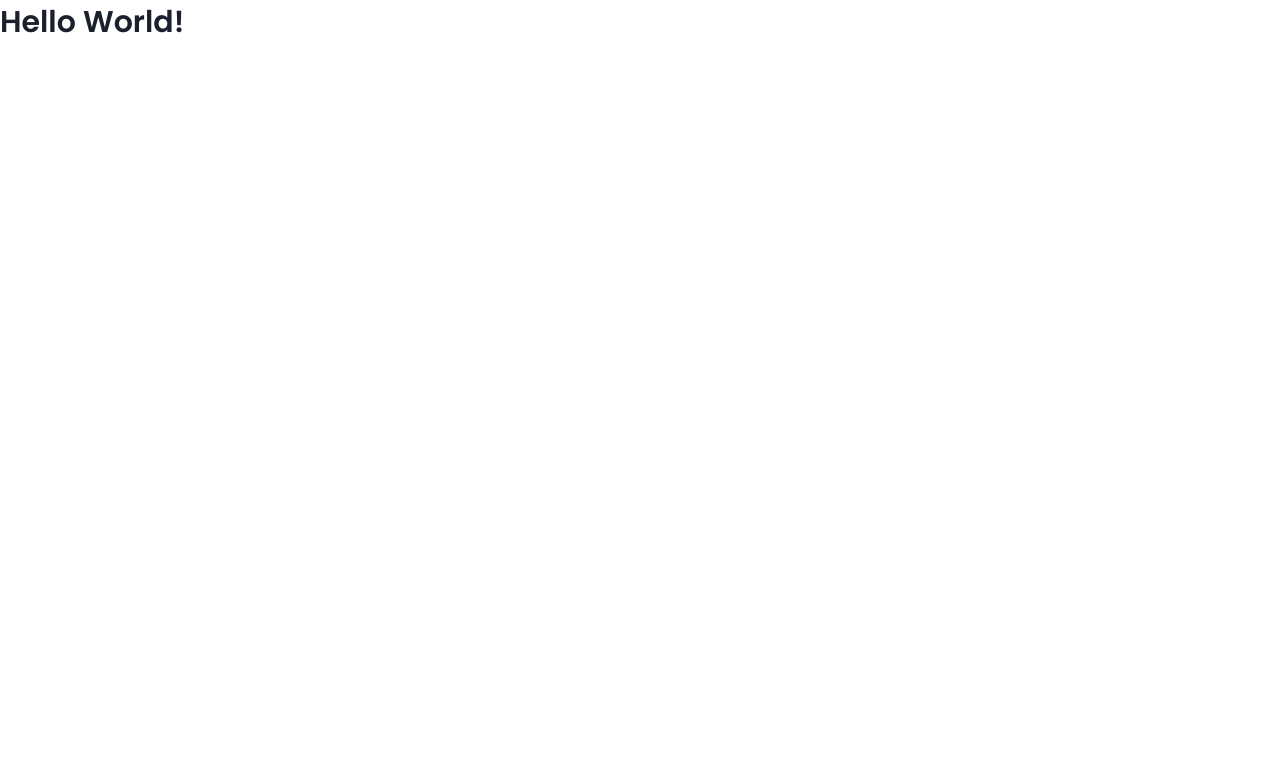
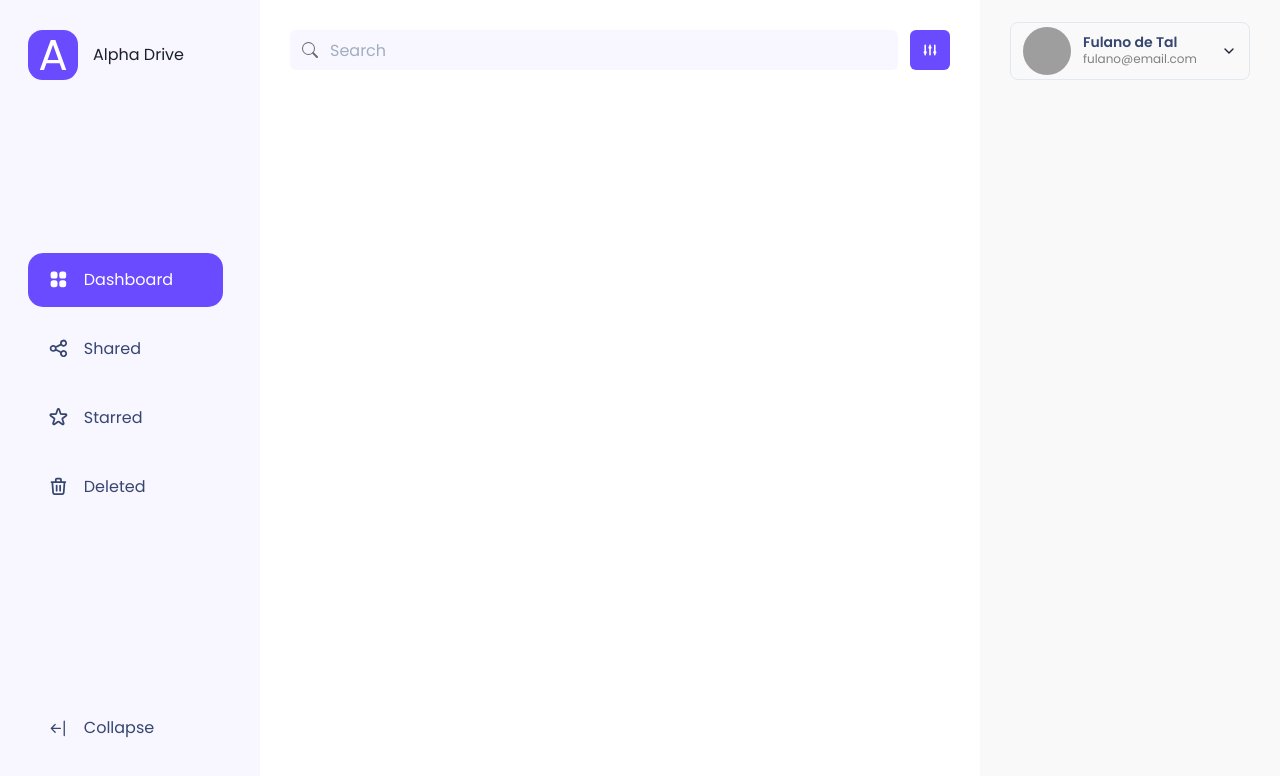
Before and after one commit to jfernandesdev/alphadrive, a React (Create React App) app: page / in a window 1280 px wide. Shown: the top 776 px of the page. Built offline with nearby package versions, Linux system fonts and the light colour scheme; grey boxes are pictures that could not be loaded.

Commit message:
creation and styling of the Layout component with Sidebar, Content and SideRight

```diff
--- a/package.json
+++ b/package.json
@@ -18,6 +18,7 @@
     "react": "^17.0.2",
     "react-dom": "^17.0.2",
     "react-icons": "^3.0.0",
+    "react-router-dom": "^5.3.0",
     "react-scripts": "4.0.3",
     "styled-components": "^5.3.3",
     "typescript": "^4.1.2",
@@ -45,6 +46,7 @@
     ]
   },
   "devDependencies": {
+    "@types/react-router-dom": "^5.3.2",
     "@types/styled-components": "^5.1.15"
   }
 }
--- a/src/App.tsx
+++ b/src/App.tsx
@@ -1,10 +1,5 @@
-import {
-  Box,
-  Text,
-} from "@chakra-ui/react"
+import Layout from "./components/Layout"
 
 export const App = () => (
-  <Box>
-     <Text fontSize="3xl">Hello World!</Text>
-  </Box>
+  <Layout />
 )
--- /dev/null
+++ b/src/components/Content/index.tsx
@@ -0,0 +1,40 @@
+import React from 'react';
+
+import {
+  Box,
+  InputGroup,
+  Input,
+  InputLeftElement,
+  IconButton,
+ } from '@chakra-ui/react';
+
+import { BsSearch } from 'react-icons/bs';
+import { HiAdjustments } from 'react-icons/hi';
+
+const Content: React.FC = () => {
+  return (
+    <Box padding="30px">
+
+    <InputGroup>
+      <InputLeftElement
+        pointerEvents="none"
+        children={<BsSearch color="var(--chakra-colors-dark_grey)" />}
+      />
+      <Input
+        type="search"
+        bg="var(--chakra-colors-purple50)"
+        border={0}
+        placeholder="Search"
+      />
+
+      <IconButton
+        colorScheme="var(--chakra-colors-purple);"
+        aria-label="Ajustes"
+        marginLeft={3}
+        icon={<HiAdjustments />}
+      />
+    </InputGroup>
+  </Box>
+)}
+
+export default Content;
--- /dev/null
+++ b/src/components/Layout/index.tsx
@@ -0,0 +1,22 @@
+import React, { useState } from 'react';
+
+import SideBar from '../SideBar';
+import Content from '../Content';
+import SideRight from '../SideRight';
+
+import { Grid } from './styles';
+
+
+const Layout: React.FC = () => {
+  const [isCollapsed, setIsCollapsed] = useState(false);
+
+  return (
+    <Grid className={isCollapsed ? 'menuIsCollapsed' : ''}>
+      <SideBar isCollapsed={isCollapsed} setIsCollapsed={setIsCollapsed} />
+      <Content />
+      <SideRight />
+    </Grid>
+  );
+}
+
+export default Layout;
--- /dev/null
+++ b/src/components/Layout/styles.ts
@@ -0,0 +1,37 @@
+import styled from 'styled-components';
+
+// SideBar (SB)
+// Content (CT)
+// SideRight (SR)
+
+export const Grid = styled.div`
+  display: grid;
+  grid-template-columns: 260px auto 300px;
+  grid-template-areas:  'SB CT SR';
+  height: 100vh;
+
+  &.menuIsCollapsed {
+    grid-template-columns: 100px auto 300px;
+
+    .sidebar {
+      li {
+        padding: 16px;
+        justify-content: center;
+
+        > svg {
+          margin: 0;
+        }
+
+        &.isFooter {
+          svg {
+            transform: rotate(-180deg);
+          }
+        }
+      }
+
+      p, span {
+        display: none;
+      }
+    }
+  }
+`;
--- /dev/null
+++ b/src/components/SideBar/index.tsx
@@ -0,0 +1,71 @@
+import React from 'react';
+import { BrowserRouter, Link } from 'react-router-dom';
+import { Flex, Image,  Text } from '@chakra-ui/react';
+import { Wrapper, Logo, MenuList, MenuItem } from './styles';
+
+import { HiOutlineViewGrid, HiOutlineShare, HiOutlineStar, HiOutlineTrash } from 'react-icons/hi';
+import { BsArrowBarLeft } from 'react-icons/bs';
+
+import LogoImg from '../../assets/logo.svg';
+
+const menuItensList = [
+  {
+    title: 'Dashboard',
+    icon: <HiOutlineViewGrid />,
+    url: 'dashboard'
+  },
+  {
+    title: 'Shared',
+    icon: <HiOutlineShare />,
+    url: 'shared'
+  },
+  {
+    title: 'Starred',
+    icon: <HiOutlineStar />,
+    url: 'starred'
+  },
+  {
+    title: 'Deleted',
+    icon: <HiOutlineTrash />,
+    url: 'deleted'
+  }
+];
+
+interface SideBarPros {
+  isCollapsed: boolean;
+  setIsCollapsed: (isCollapsed: boolean) => void;
+}
+
+
+const SideBar: React.FC<SideBarPros> = ({isCollapsed, setIsCollapsed}) => {
+  return (
+    <Wrapper className="sidebar">
+      <Flex direction="column" justifyContent="space-between">
+        <Logo>
+          <Image src={LogoImg} alt="Alpha Drive" boxSize="50px" />
+          <Text>Alpha Drive</Text>
+        </Logo>
+
+        <MenuList>
+          {menuItensList.map((item, index) => (
+            <BrowserRouter key={index}>
+              <Link to={item.url} >
+                <MenuItem className={index === 0 ? "isActive" : ''}>
+                  {item.icon}
+                  <span>{item.title}</span>
+                </MenuItem>
+              </Link>
+            </BrowserRouter>
+          ))}
+        </MenuList>
+
+        <MenuItem className="isFooter" onClick={() => setIsCollapsed(!isCollapsed)}>
+          <BsArrowBarLeft />
+          <span>Collapse</span>
+        </MenuItem>
+      </Flex>
+    </Wrapper>
+  );
+}
+
+export default SideBar;
--- /dev/null
+++ b/src/components/SideBar/styles.ts
@@ -0,0 +1,80 @@
+import styled from 'styled-components';
+
+export const Wrapper = styled.div`
+  grid-area: SB;
+  display: flex;
+  flex-direction: columns;
+  padding: 30px 28px;
+  background: var(--chakra-colors-purple50);
+  transition: all 0.5s;
+`;
+
+export const Logo = styled.div`
+  display: flex;
+  align-items: center;
+  cursor: pointer;
+
+  > p {
+    margin-left: 15px;
+  }
+`;
+
+export const MenuList = styled.ul`
+  list-style: none;
+  max-height: 420px;
+  overflow-y: scroll;
+  padding-right: 5px;
+  transition: ease-in 0.5s;
+
+  &::-webkit-scrollbar{
+    width: 6px;
+  }
+
+  &::-webkit-scrollbar-thumb {
+    background: var(--chakra-colors-purple200);
+    border-radius: 15px;
+  }
+`;
+
+export const MenuItem = styled.li`
+  display: flex;
+  align-items: center;
+  padding: 15px 50px 15px 20px;
+  border-radius: 15px;
+  color: var(--chakra-colors-black_accent);
+  cursor: pointer;
+  transition: background 0.2s color 0.2;
+  margin-bottom: 15px;
+
+  > svg {
+    font-size: 1.3em;
+    margin-right: 15px;
+  }
+
+  &.isActive {
+    background: var(--chakra-colors-purple);
+    color: var(--chakra-colors-white);
+
+     > svg {
+       fill: var(--chakra-colors-white);
+     }
+  }
+
+  &.isFooter:hover{
+    background: var(--chakra-colors-purple200);
+    color: var(--chakra-colors-black_accent);
+
+     > svg {
+       fill: var(--chakra-colors-black_accent);
+     }
+  }
+
+  &:hover {
+    background: var(--chakra-colors-purple);
+    color: var(--chakra-colors-white);
+
+     > svg {
+       fill: var(--chakra-colors-white);
+     }
+  }
+`;
--- /dev/null
+++ b/src/components/SideRight/index.tsx
@@ -0,0 +1,66 @@
+import React from 'react';
+
+import {
+  Box,
+  Text,
+  Menu,
+  Flex,
+  Avatar,
+  Heading,
+  MenuButton,
+  MenuList,
+  MenuItem,
+  MenuDivider,
+  Center
+ } from '@chakra-ui/react';
+
+import { FiChevronDown } from 'react-icons/fi';
+
+const SideRight: React.FC = () => {
+  return (
+    <Box padding="30px" style={{background: '#f9f9f9'}}>
+
+    <Menu>
+      <MenuButton
+        py={1}
+        px={3}
+        mt={-2}
+        width='100%'
+        transition="all 0.2s"
+        borderRadius="lg"
+        borderWidth="1px"
+        textAlign="start"
+        _focus={{ boxShadow: "outline" }}
+      >
+
+      <Flex justifyContent="space-between" alignItems="center">
+        <Center>
+          <Avatar
+            name="Fulano de Tal"
+            bg="line_dark"
+            mr={3}
+            src="https://randomuser.me/api/portraits/men/32.jpg"
+          />
+          <Flex direction="column">
+            <Heading as="h6" size="xs" color="black_accent">Fulano de Tal</Heading >
+            <Text fontSize="xs" color="gray">fulano@email.com</Text>
+          </Flex>
+        </Center>
+
+        <FiChevronDown />
+
+      </Flex>
+    </MenuButton>
+
+    <MenuList>
+      <MenuItem>Settings</MenuItem>
+      <MenuItem>Upgrade</MenuItem>
+      <MenuDivider />
+      <MenuItem>Logout</MenuItem>
+    </MenuList>
+    </Menu>
+  </Box>
+  );
+}
+
+export default SideRight;
--- a/src/theme.ts
+++ b/src/theme.ts
@@ -1,13 +1,46 @@
 import { extendTheme } from "@chakra-ui/react"
 
+
 const theme = extendTheme({
-  styles: {
-    global: {
-      "html, body": {
-        fontFamily: "Poppins",
-        fontWeight: "600",
-      },
-    },
+  baseStyle: ({ colorMode }: any) => ({
+    bg: colorMode === "dark" ? "green.300" : "green.500",
+    color: colorMode === "dark" ? "dark" : "white",
+  }),
+
+  colors: {
+    purple: "#6A4BFF",
+    purple50: '#F8F6FF',
+    purple100: '#F0EDFF',
+    purple200: '#E3DDFF',
+
+    black: "#25546F",
+    black_accent: "#364670",
+    bg_dark_primary: "#1B1A30",
+    dark: "#171725",
+    dark_grey: "#696974",
+    grey: "#92929D",
+    line_dark: "#EAEAEA",
+    white_grey: "#F1F1F5",
+    white: "#FFFFFF",
+
+    yellow: "#F6C949",
+    yellow50: "#FFF8DF",
+
+    red: "#FF7256",
+    red50: "#FED7D7",
+
+    green: "#3BC963",
+    green50: "#E2F7E8",
+
+    orange: "#FF6B2C",
+    orange50: "#FEEBC8",
+
+    blue: "#1D92F1",
+    blue50: '#DDEFFD'
+  },
+  fonts: {
+    body: "Poppins, system-ui, sans-serif",
+    heading: "Poppins, system-ui, sans-serif",
   },
 })
 export default theme
```
Also changed, not shown: src/assets/logo.svg (added), 1 other file (tests, documents, lock files or other folders).
